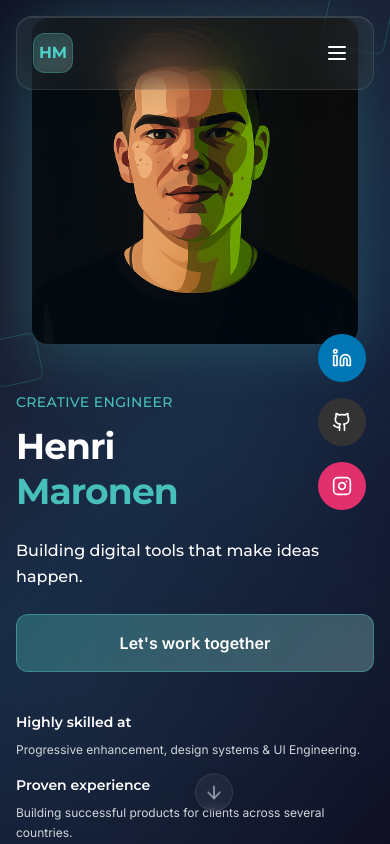
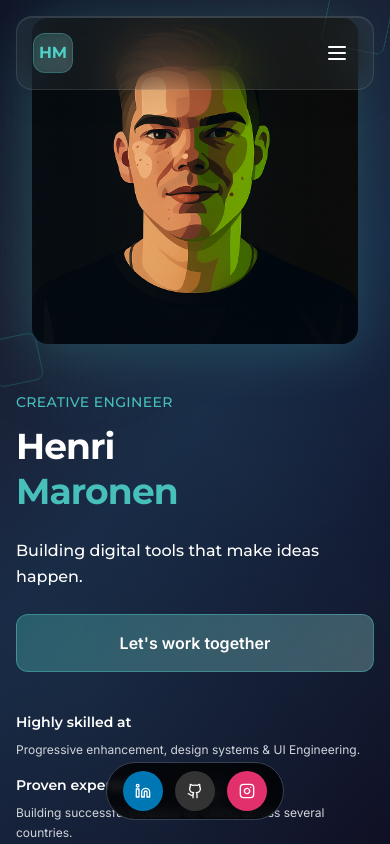
Before and after one commit to HenronenGIT/hmaronen-homepage, a React (Vite) app: page / in a window 390 px wide. Shown: the top 844 px of the page. Built offline with nearby package versions, Linux system fonts and the light colour scheme.

Commit message:
Fix: Mobile social links
Adjust social links layout for mobile screens.

```diff
--- a/src/components/SocialLinks.tsx
+++ b/src/components/SocialLinks.tsx
@@ -1,3 +1,4 @@
+
 import React from "react";
 import { Github, Linkedin, Instagram } from "lucide-react";
 import { SOCIAL_LINKS } from "@/constants";
@@ -25,7 +26,9 @@ const SocialLinks = () => {
   ];
 
   return (
-    <div className="fixed right-6 top-1/2 transform -translate-y-1/2 z-40 flex flex-col space-y-4">
+    <>
+      {/* Desktop version - fixed on the right side */}
+      <div className="hidden md:flex fixed right-6 top-1/2 transform -translate-y-1/2 z-40 flex-col space-y-4">
         {socialLinks.map((link, index) => (
           <a
             key={index}
@@ -39,6 +42,23 @@ const SocialLinks = () => {
           </a>
         ))}
       </div>
+
+      {/* Mobile version - compact horizontal at bottom */}
+      <div className="md:hidden fixed bottom-6 left-1/2 transform -translate-x-1/2 z-40 flex space-x-3 bg-black/80 backdrop-blur-sm px-4 py-2 rounded-full border border-gray-700">
+        {socialLinks.map((link, index) => (
+          <a
+            key={index}
+            href={link.href}
+            target="_blank"
+            rel="noopener noreferrer"
+            className="w-10 h-10 rounded-full flex items-center justify-center text-white transition-all duration-300 hover:scale-110"
+            style={{ backgroundColor: link.color }}
+          >
+            <link.icon size={16} />
+          </a>
+        ))}
+      </div>
+    </>
   );
 };
 
```
Lines whose indentation alone changed are shown as unchanged.
